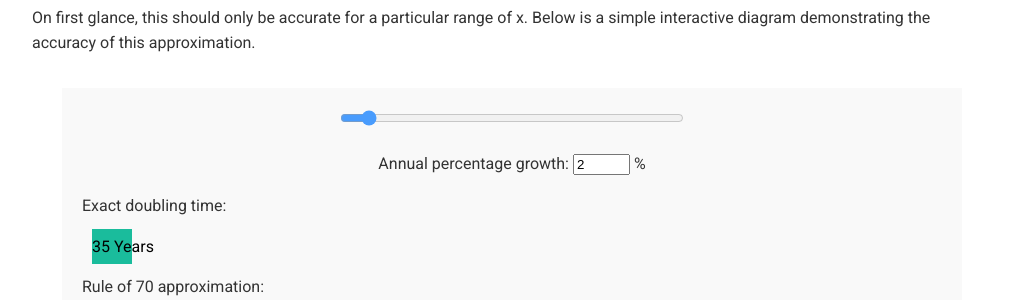
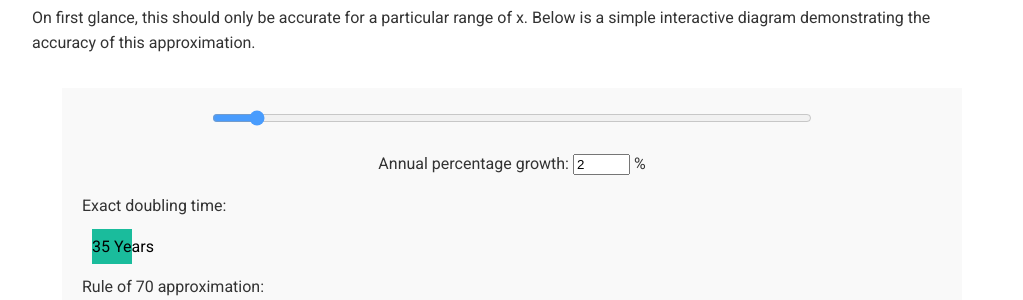
Before and after one commit to datainteractive/datainteractive.github.io, a Jekyll site: the page built from _posts/2019-06-30-the-rule-of-70.html, in a window 1280 px wide. Shown: the part 434-734 px from the top of the page, without its empty margins (128-1151 px from the left). Built offline with Jekyll 4.4.1, drawn with Linux system fonts in a browser that asks for light colours; formulas are drawn with MathJax 3; comment, search, counter and statistics services are not loaded.

Commit message:
Update main.css

```diff
--- a/css/main.css
+++ b/css/main.css
@@ -15,7 +15,7 @@
 
 .slidercontainer {
     margin: auto;
-    width: 40%;
+    max-width: 600px;
 }
 
 /* The slider itself */
@@ -92,7 +92,6 @@ h1 {
   margin-right: 30px;
   padding: 20px;
   background-color: #f9f9f9;
-  min-width: 200px;
 }
 
 .date-format {
```
